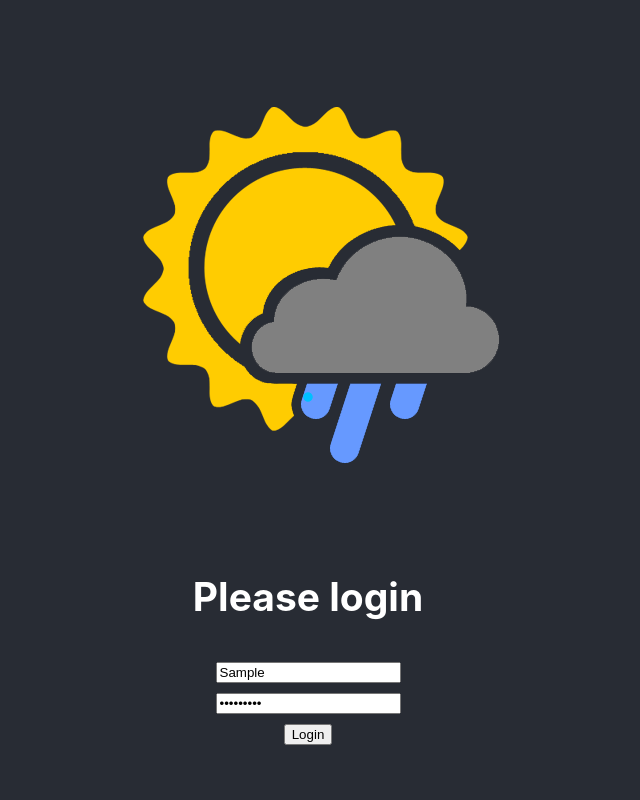
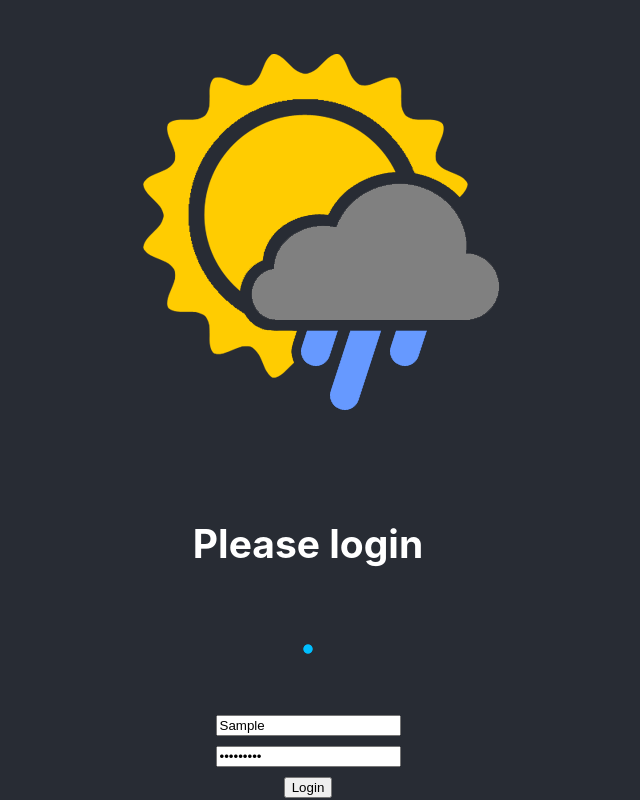
Before and after one commit to michals96/weather-service, a React (Create React App) app in the folder demo-app/: page / in a window 1280 px wide. Both pictures are taken after typing "Sample", "Sample123" into the empty fields and a click on the button "Login". Shown: the whole page, without its empty margins (332-972 px from the left). Built offline with nearby package versions, Linux system fonts and the light colour scheme; no server answers.

Commit message:
Move isLoading property to CustomLoader component

```diff
--- a/demo-app/src/components/CustomLoader.js
+++ b/demo-app/src/components/CustomLoader.js
@@ -1,14 +1,34 @@
-import React from "react";
+import React, { Component } from "react";
 import "react-loader-spinner/dist/loader/css/react-spinner-loader.css";
 import Loader from "react-loader-spinner";
+import { connect } from "react-redux";
 
-const CustomLoader = props => {
- const style = { position: "absolute", top: "50%", left: "50%", transform: "translate(-50%, -50%)" };
-  return (
-    <div style={style}>
-      <Loader type="Puff" color="#00BFFF" height={100} width={100}/>
-    </div>
-  );
-};
+export class CustomLoader extends Component {
+  constructor(props) {
+    super(props);
+    const style = {
+      position: "absolute",
+      top: "50%",
+      left: "50%",
+      transform: "translate(-50%, -50%)",
+    };
+  }
 
-export default CustomLoader;
+  render(){
+    if(this.props.isLoading){
+      return (
+        <div style={this.style}>
+          <Loader type="Puff" color="#00BFFF" height={100} width={100}/>
+        </div>
+      );
+    } else {
+      return null;
+    }
+  }
+}
+
+const mapStateToProps = (state) => ({
+  isLoading: state.cities.isLoading,
+});
+
+export default connect(mapStateToProps)(CustomLoader);
--- a/demo-app/src/components/HomePage.js
+++ b/demo-app/src/components/HomePage.js
@@ -51,7 +51,7 @@ export class Homepage extends Component {
           </div>
 
           <WeatherItems entries={this.props.cities} delete={removeCity} />
-          {this.props.isLoading && <CustomLoader/>}
+          {<CustomLoader/>}
         </div>
       </div>
     );
@@ -65,15 +65,15 @@ const mapStateToProps = (state) => ({
 
 export default connect(mapStateToProps)(Homepage);
 
-// TO DO:
+// DONE:
+//    -> refactor: clean code + pattern dla redux - reducers, store, actions
 //    -> Loader jako interceptor przy logowaniu
 //    -> CustomLoader powinien mieć w środku info isLoading lub gdzieś tam property
 //    -> isLoading: state.cities.isLoading, z homepagejs do customloadera
 //    -> usun sleeper, uzyj no throttling
+
+// TO DO:
 //    -> Refactor dasboard: logout mechanism
 //    -> Know-how : Saga + Episcs + RX JS
 //    -> HigherOrderWithLoader na nowy component
 //    -> Thunk + middleware
-
-// DONE:
-//    -> refactor: clean code + pattern dla redux - reducers, store, actions
--- a/demo-app/src/components/Login.js
+++ b/demo-app/src/components/Login.js
@@ -55,7 +55,7 @@ class login extends Component {
         <div class="wrapper">
           <form class="form-signin">
             <h2 class="form-signin-heading">Please login</h2>
-            {this.props.isLoading && <CustomLoader/>}
+            {<CustomLoader/>}
             <div className="form-group">
               <input type="text"
                 name="username"
```
